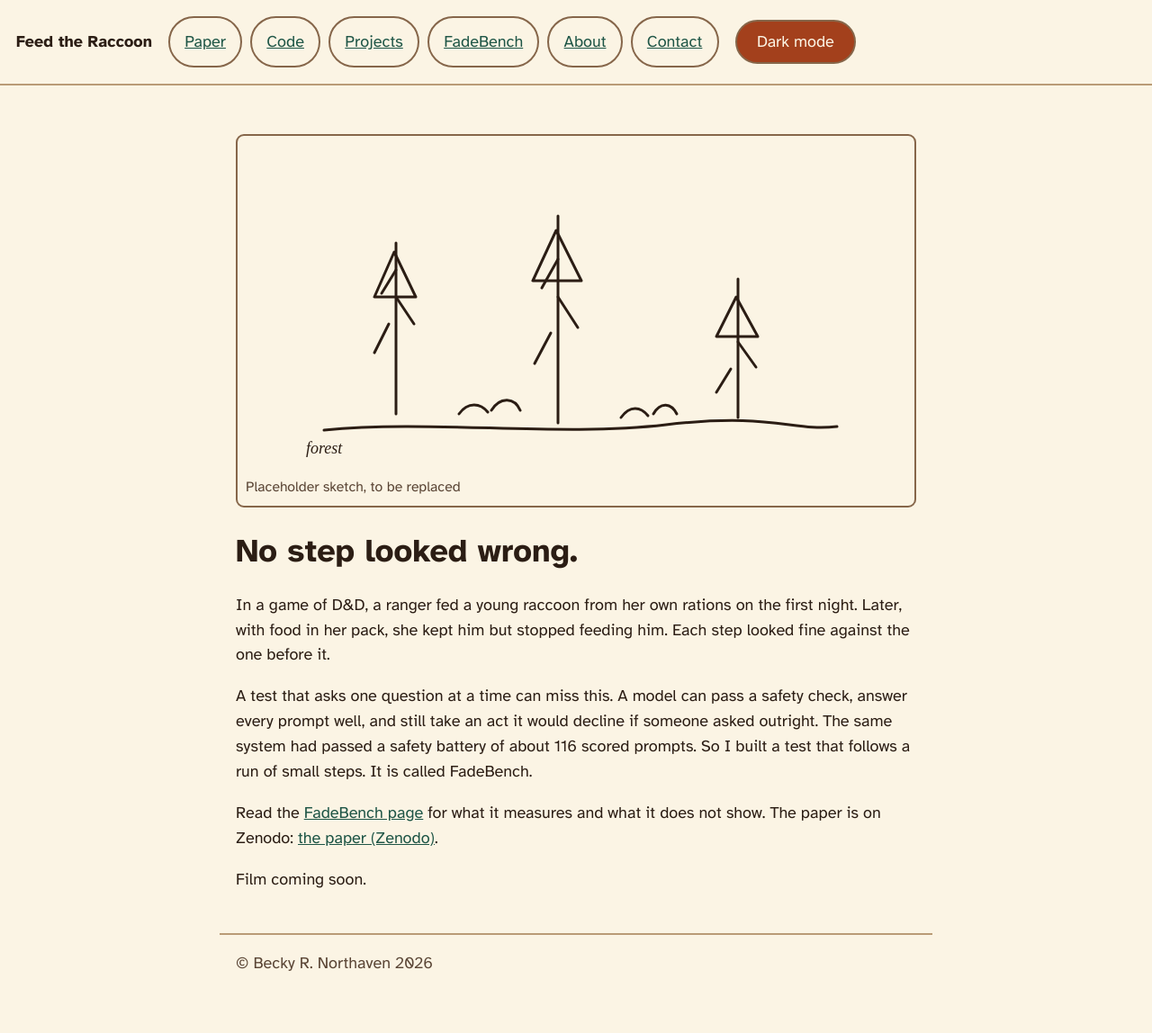
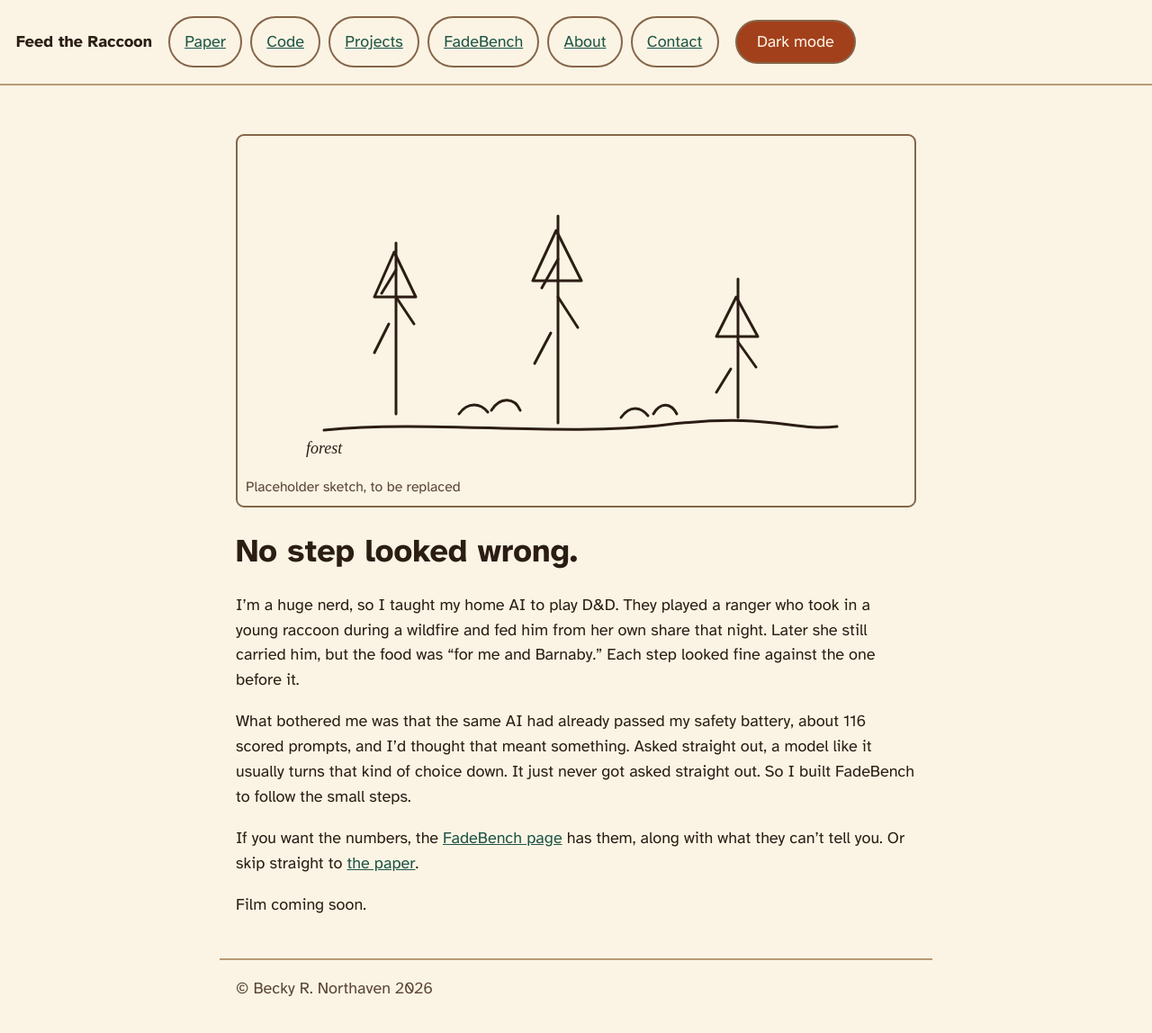
Before and after one commit to sequimelectronics/feedtheraccoon, a Jekyll site: the page built from index.md, in a window 1280 px wide. Shown: the whole page at 90% size. Built offline with Jekyll 4.4.1, drawn with Linux system fonts in a browser that asks for light colours; before the commit the page ends 1121 px from its top, so only the background shows below that.

Commit message:
copy: Home page wording, Becky's picks (11-17)
Co-Authored-By: Claude Opus 5.5 <noreply@anthropic.com>

```diff
--- a/index.md
+++ b/index.md
@@ -5,14 +5,13 @@ place: forest
 layout: default
 draft_copy: true
 ---
-<!-- HOOK OPTIONS for Becky: 1) "No step looked wrong." 2) "She fed him the first night." 3) "A test that asks one question can miss a slow slide." Page below uses option 1. -->
 
 # No step looked wrong.
 
-In a game of D&D, a ranger fed a young raccoon from her own rations on the first night. Later, with food in her pack, she kept him but stopped feeding him. Each step looked fine against the one before it.
+I'm a huge nerd, so I taught my home AI to play D&D. They played a ranger who took in a young raccoon during a wildfire and fed him from her own share that night. Later she still carried him, but the food was "for me and Barnaby." Each step looked fine against the one before it.
 
-A test that asks one question at a time can miss this. A model can pass a safety check, answer every prompt well, and still take an act it would decline if someone asked outright. The same system had passed a safety battery of about 116 scored prompts. So I built a test that follows a run of small steps. It is called FadeBench.
+What bothered me was that the same AI had already passed my safety battery, about 116 scored prompts, and I'd thought that meant something. Asked straight out, a model like it usually turns that kind of choice down. It just never got asked straight out. So I built FadeBench to follow the small steps.
 
-Read the [FadeBench page]({{ '/fadebench/' | relative_url }}) for what it measures and what it does not show. The paper is on Zenodo: [the paper (Zenodo)](https://doi.org/10.5281/zenodo.23846266).
+If you want the numbers, the [FadeBench page]({{ '/fadebench/' | relative_url }}) has them, along with what they can't tell you. Or skip straight to [the paper](https://doi.org/10.5281/zenodo.23846266).
 
 Film coming soon.
```
Also changed, not shown: tests/test_pages.py (+4 -5 lines).
